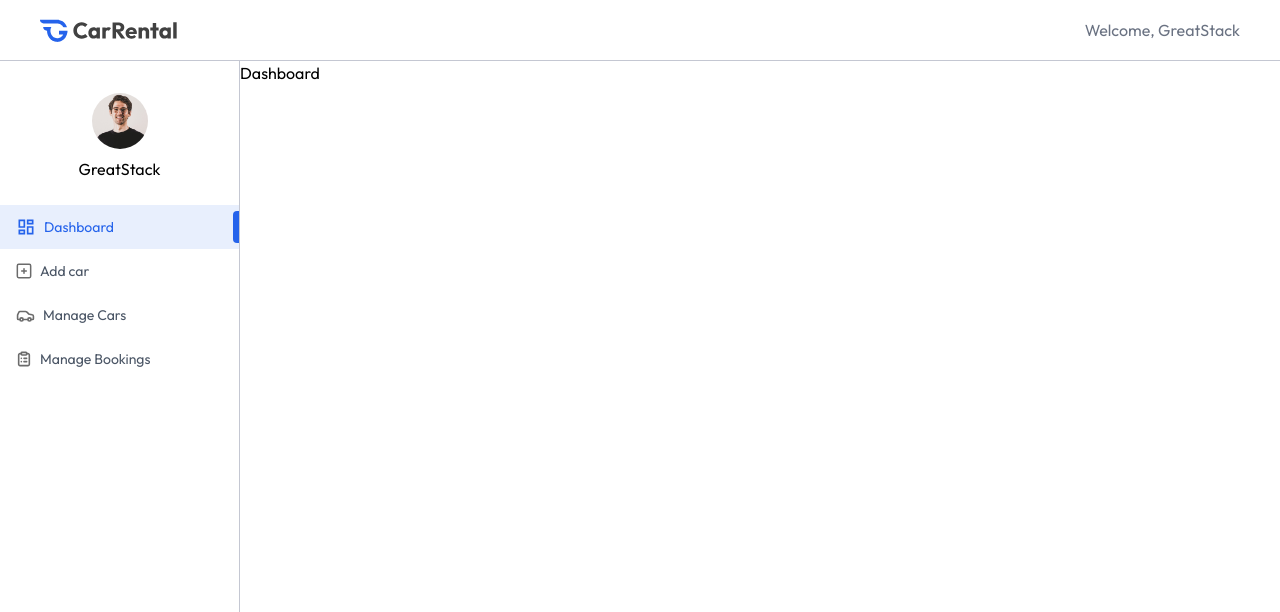
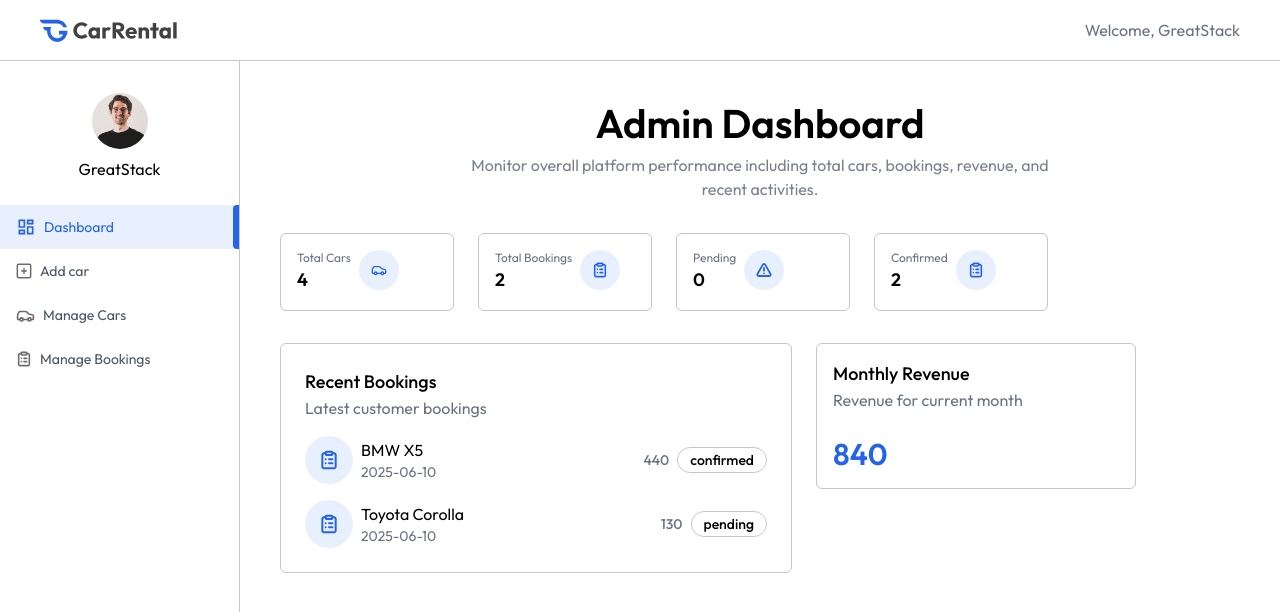
Before and after one commit to subarnoturja/CarRental-client, a React (Vite) app: page /owner in a window 1280 px wide. Shown: the top 612 px of the page. Built offline with nearby package versions, Linux system fonts and the light colour scheme.

Commit message:
dashboard added

```diff
--- a/src/components/owner/Sidebar.jsx
+++ b/src/components/owner/Sidebar.jsx
@@ -34,9 +34,9 @@
             {
                 ownerMenuLinks.map((link, index) => (
                     <NavLink key={index} to={link.path} className={`relative flex items-center gap-2 w-full py-3 pl-4 first:mt-6 ${link.path === location.pathname ? "bg-primary/10 text-primary" : "text-gray-600"}`}>
-                        <img src={link.path === location.pathname ? link.coloredIcon : link.icon} alt="car icon" />
+                        <img src={link.path === location.pathname ? link.coloredIcon : link.icon} alt="sidebar icon" />
                         <span className="max-md:hidden">{link.name}</span>
-                        <div className={`${link.path === location.pathname && 'bg-primary'} w-1.5 h-8 rounded-l right-0 absolute`}></div>
+                        <div className={`${link.path === location.pathname && 'bg-primary'} w-1.5 h-11 rounded-l right-0 absolute`}></div>
                     </NavLink>
                 ))
             }
--- a/src/components/owner/Title.jsx
+++ b/src/components/owner/Title.jsx
@@ -3,7 +3,7 @@
   return (
     <>
         <h1 className="font-medium text-3xl">{title}</h1>
-        <p className="text-sm md:text-base text-gray-500/90 mt-2 max-w-156">{subTitle}</p>
+        <p className="text-sm md:text-base text-gray-500/90 mt-2 max-w-15">{subTitle}</p>
     </>
   )
 }
--- a/src/pages/owner/Dashboard.jsx
+++ b/src/pages/owner/Dashboard.jsx
@@ -1,7 +1,82 @@
+import { useEffect, useState } from "react"
+import { assets, dummyDashboardData } from "../../assets/assets"
+import Title from "../../components/Title"
 
 const Dashboard = () => {
+
+  const currency = import.meta.env.VITE_CURRENCY;
+
+  const [data, setData] = useState({
+    totalCars: 0,
+    totalBookings: 0,
+    pendingBookings: 0,
+    completedBookings: 0,
+    recentBookings: [],
+    monthlyRevenue: 0,
+  })
+
+  const dashboardCards = [
+    {title: "Total Cars", value: data.totalCars, icon: assets.carIconColored},
+    {title: "Total Bookings", value: data.totalBookings, icon: assets.listIconColored},
+    {title: "Pending", value: data.pendingBookings, icon: assets.cautionIconColored},
+    {title: "Confirmed", value: data.completedBookings, icon: assets.listIconColored},
+  ]
+
+  useEffect(() => {
+    setData(dummyDashboardData);
+  }, [])
+
   return (
-    <div>Dashboard</div>
+    <div className="px-4 pt-10 md:px-10 flex-1">
+      <Title title="Admin Dashboard" subTitle="Monitor overall platform performance including total cars, bookings, revenue, and recent activities." />
+      <div className="grid sm:grid-cols-2 md:grid-cols-3 lg:grid-cols-4 gap-6 my-8 max-w-3xl">
+        {
+          dashboardCards.map((card, index) => (
+            <div key={index} className="flex gap-2 items-justify-between p-4 rounded-md border border-borderColor">
+              <div>
+                <h1 className="text-xs text-gray-500">{card.title}</h1>
+                <p className="text-lg font-semibold">{card.value}</p>
+              </div>
+              <div className="flex items-center justify-center w-10 h-10 rounded-full bg-primary/10">
+                <img src={card.icon} alt="card icon" className="h-4 w-4" />
+              </div>
+            </div>
+          ))
+        }
+      </div>
+      <div className="flex flex-wrap items-start gap-6 mb-8 w-full">
+        {/* recent booking */}
+        <div className="p-4 md:p-6 border border-borderColor rounded-md max-w-lg w-full">
+          <h1 className="text-lg font-medium">Recent Bookings</h1>
+          <p className="text-gray-500">Latest customer bookings</p>
+          {
+            data.recentBookings.map((booking, index) => (
+              <div key={index} className="mt-4 flex items-center justify-between">
+                <div className="flex items-center gap-2">
+                  <div className="hidden md:flex items-center justify-center w-12 h-12 rounded-full bg-primary/10">
+                    <img src={assets.listIconColored} alt="colored list icon" className="h-5 w-5" />
+                  </div>
+                  <div>
+                    <p>{booking.car.brand} {booking.car.model}</p>
+                    <p className="text-sm text-gray-500">{booking.createdAt.split('T')[0]}</p>
+                  </div>
+                </div>
+                <div className="flex items-center gap-2 font-medium">
+                  <p className="text-sm text-gray-500">{currency}{booking.price}</p>
+                  <p className="px-3 py-0.5 border border-borderColor rounded-full text-sm">{booking.status}</p>
+                </div>
+              </div>
+            ))
+          }
+        </div>
+        {/* monthly booking */}
+        <div className="p-4 mb:p-6 mb-6 border border-borderColor rounded-md w-full md:max-w-xs">
+          <h1 className="text-lg font-medium">Monthly Revenue</h1>
+          <p className="text-gray-500">Revenue for current month</p>
+          <p className="text-3xl mt-6 font-semibold text-primary">{currency}{data.monthlyRevenue}</p>
+        </div>
+      </div>
+    </div>
   )
 }
 
```
